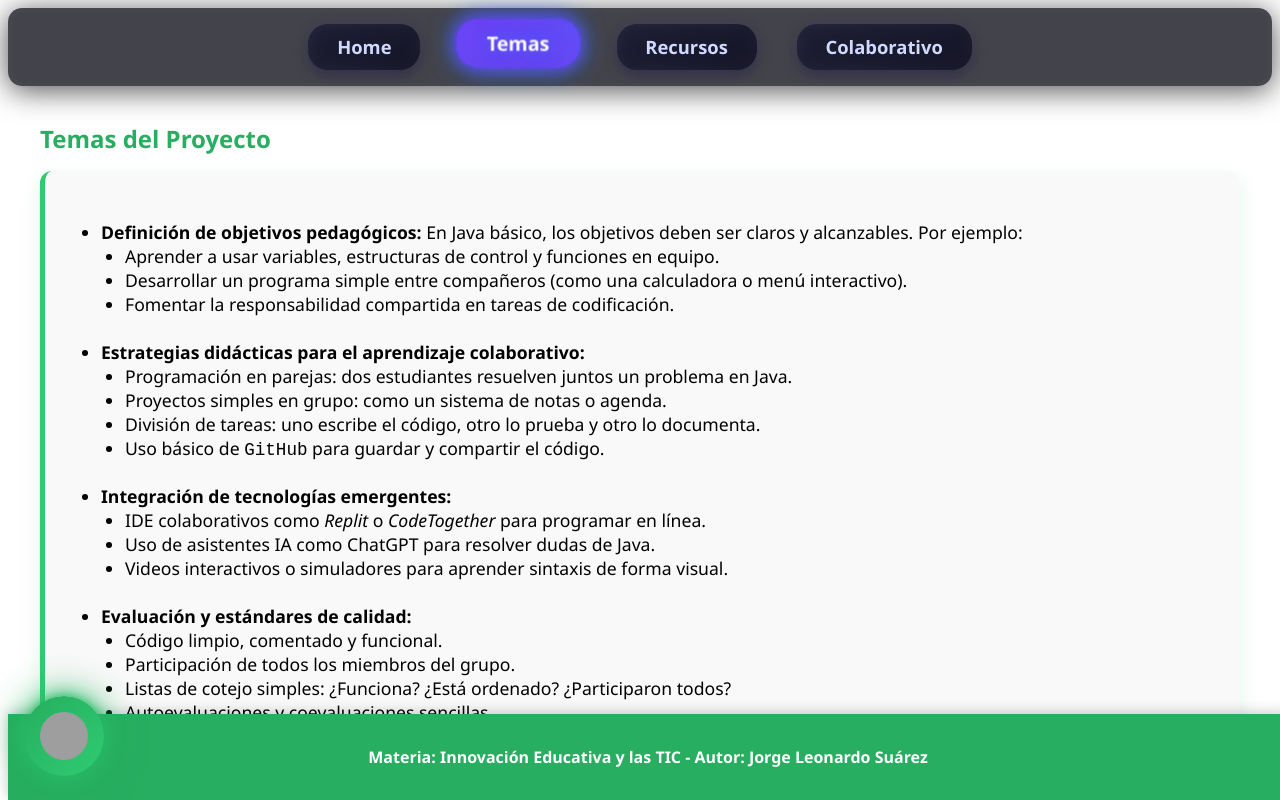
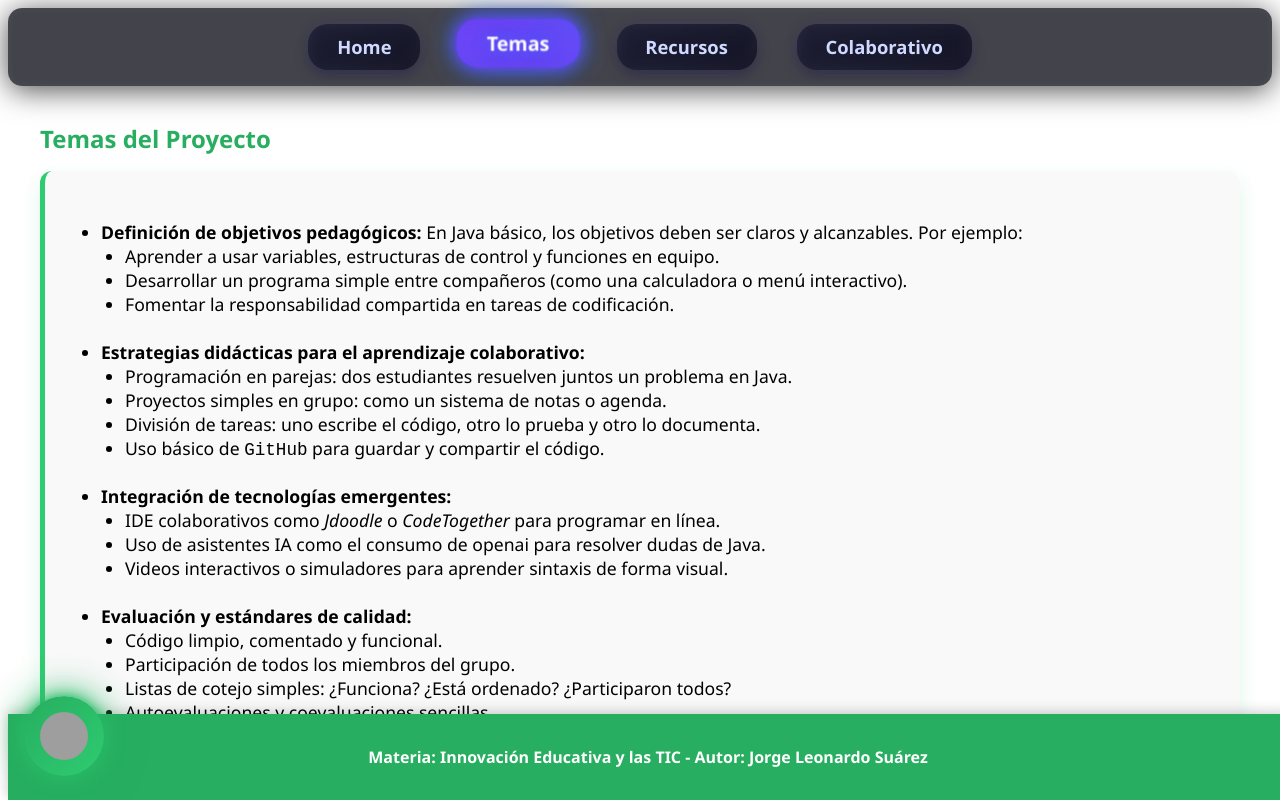
Before and after one commit to jorgeSuarez-044/proyectopedagogiacolaborativo, an Angular app: page /temas in a window 1280 px wide. Shown: the top 800 px of the page. Built offline with nearby package versions, Linux system fonts and the light colour scheme; grey boxes are pictures that could not be loaded.

Commit message:
create code

```diff
--- a/src/app/pages/temas/temas.component.ts
+++ b/src/app/pages/temas/temas.component.ts
@@ -34,8 +34,8 @@ import { CommonModule } from '@angular/common';
         <li>
           <strong>Integración de tecnologías emergentes:</strong>
           <ul>
-            <li>IDE colaborativos como <em>Replit</em> o <em>CodeTogether</em> para programar en línea.</li>
-            <li>Uso de asistentes IA como ChatGPT para resolver dudas de Java.</li>
+            <li>IDE colaborativos como <em>Jdoodle</em> o <em>CodeTogether</em> para programar en línea.</li>
+            <li>Uso de asistentes IA como el consumo de openai para resolver dudas de Java.</li>
             <li>Videos interactivos o simuladores para aprender sintaxis de forma visual.</li>
           </ul>
         </li>
```
